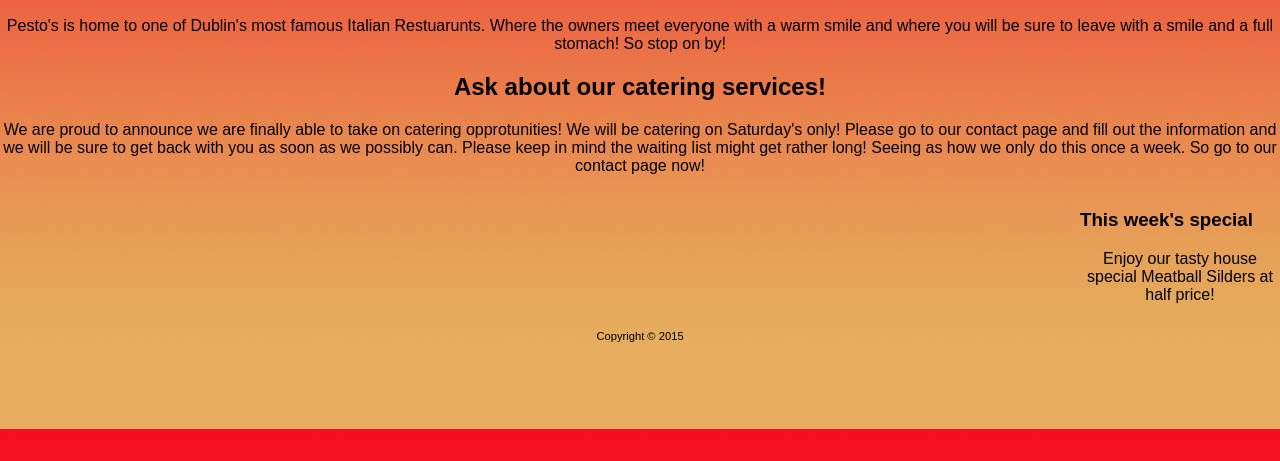
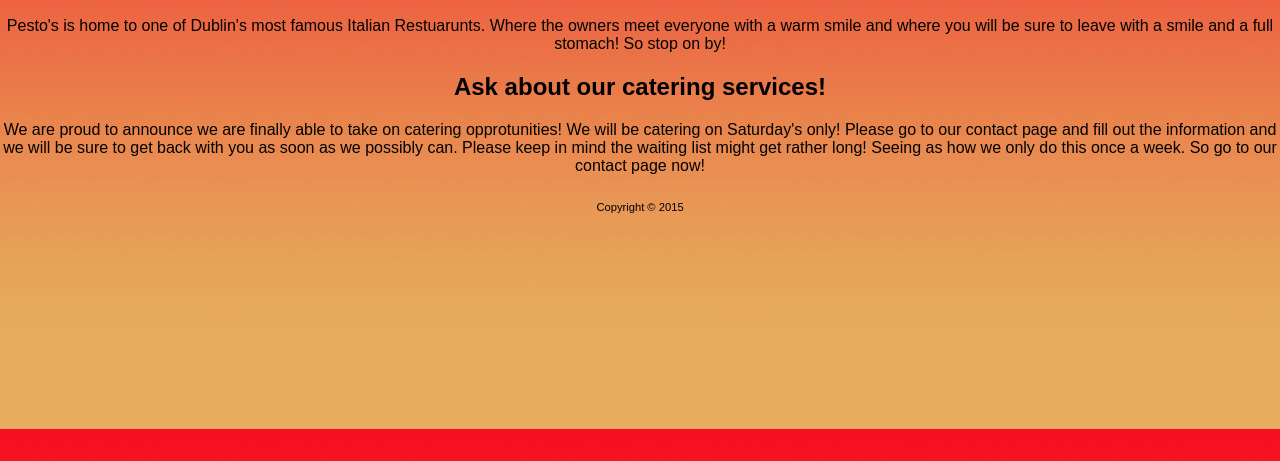
Before and after one commit to cwise3/RestaurantSite, a plain HTML site: page index.html in a window 1280 px wide. Shown: the part 339-800 px from the top of the page. Drawn offline with Linux system fonts and the light colour scheme.

Commit message:
Deleted the aside on the page.
I decided I would like to move the aside from the page since it shows up near the bottom.

```diff
--- a/index.html
+++ b/index.html
@@ -38,11 +38,7 @@
  Please keep in mind the waiting list might get rather long! Seeing as how we only do this
  once a week. So go to our contact page now! </p>
 
-  <aside role="complementary">
-  <h3>This week's special</h3>
-  <p class="special"> Enjoy our tasty house special
-  Meatball Silders at half price! </p>
-  </aside>
+
 <footer>Copyright &copy; 2015</footer>
   </body>
 </html>
```
